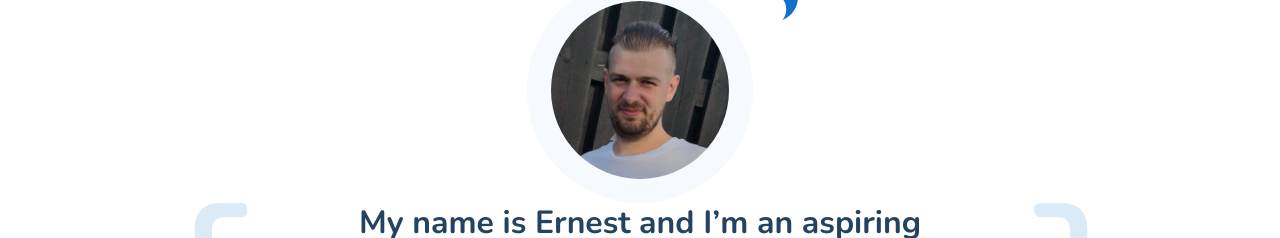
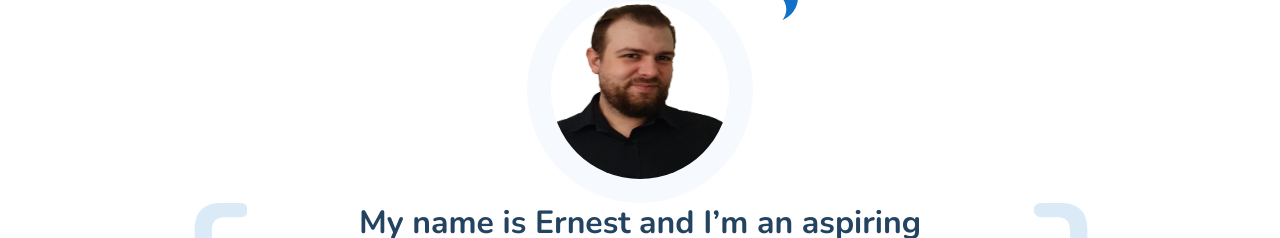
Before and after one commit to ernest-roszak/ernest-roszak.github.io, a website built with webpack: page src/pages/index.html in a window 1280 px wide. Shown: the part 113-351 px from the top of the page. Built offline with nearby package versions, Linux system fonts and the light colour scheme; no server answers.

Commit message:
profile image updated

```diff
--- a/src/pages/index.html
+++ b/src/pages/index.html
@@ -29,7 +29,7 @@
         <div class="hero__image--container">
           <img
             class="hero__image"
-            src="../assets/img/mini.jpg"
+            src="../assets/img/profileTrasparent.png"
             alt="Ernest Roszak profile photo"
           />
           <span class="hero__bubble">
```
Also changed, not shown: src/assets/img/profileTrasparent.png (added).
